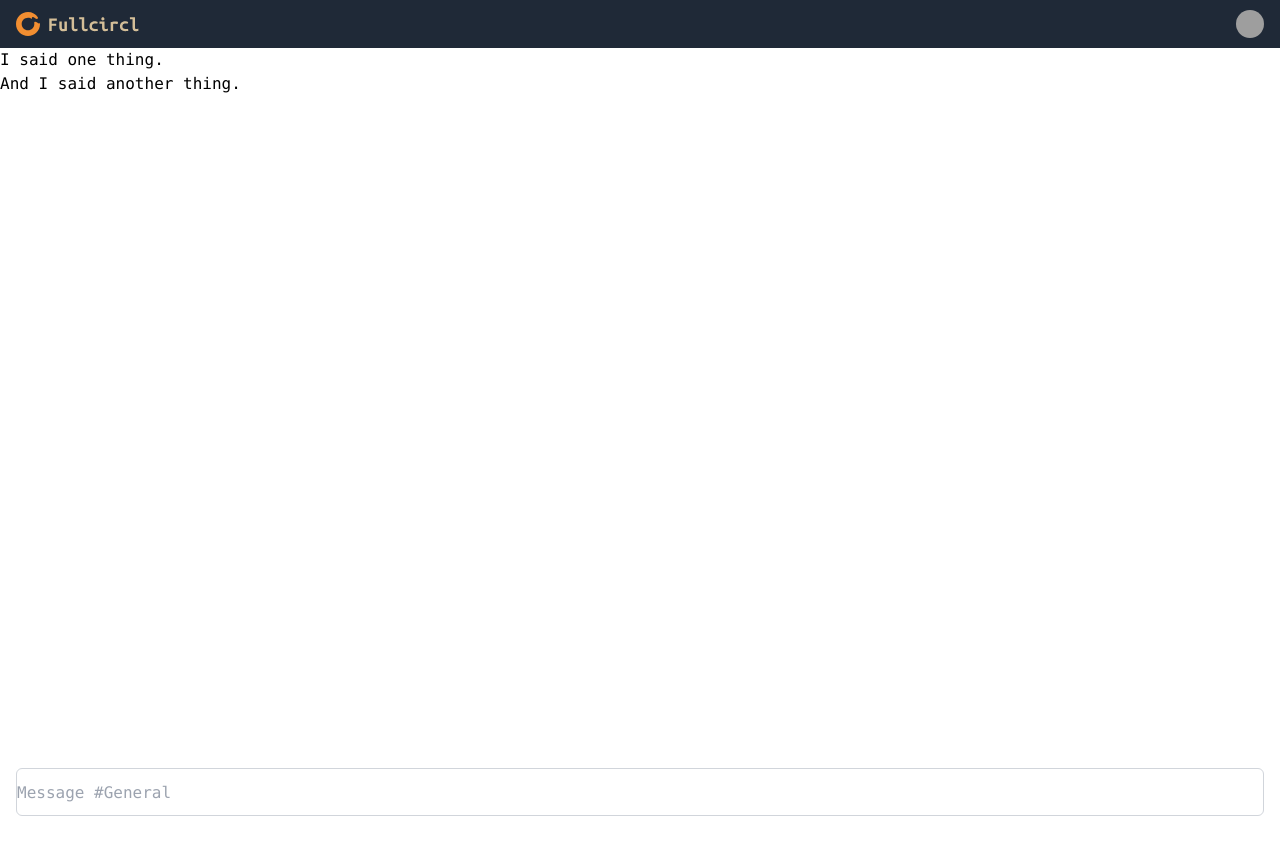
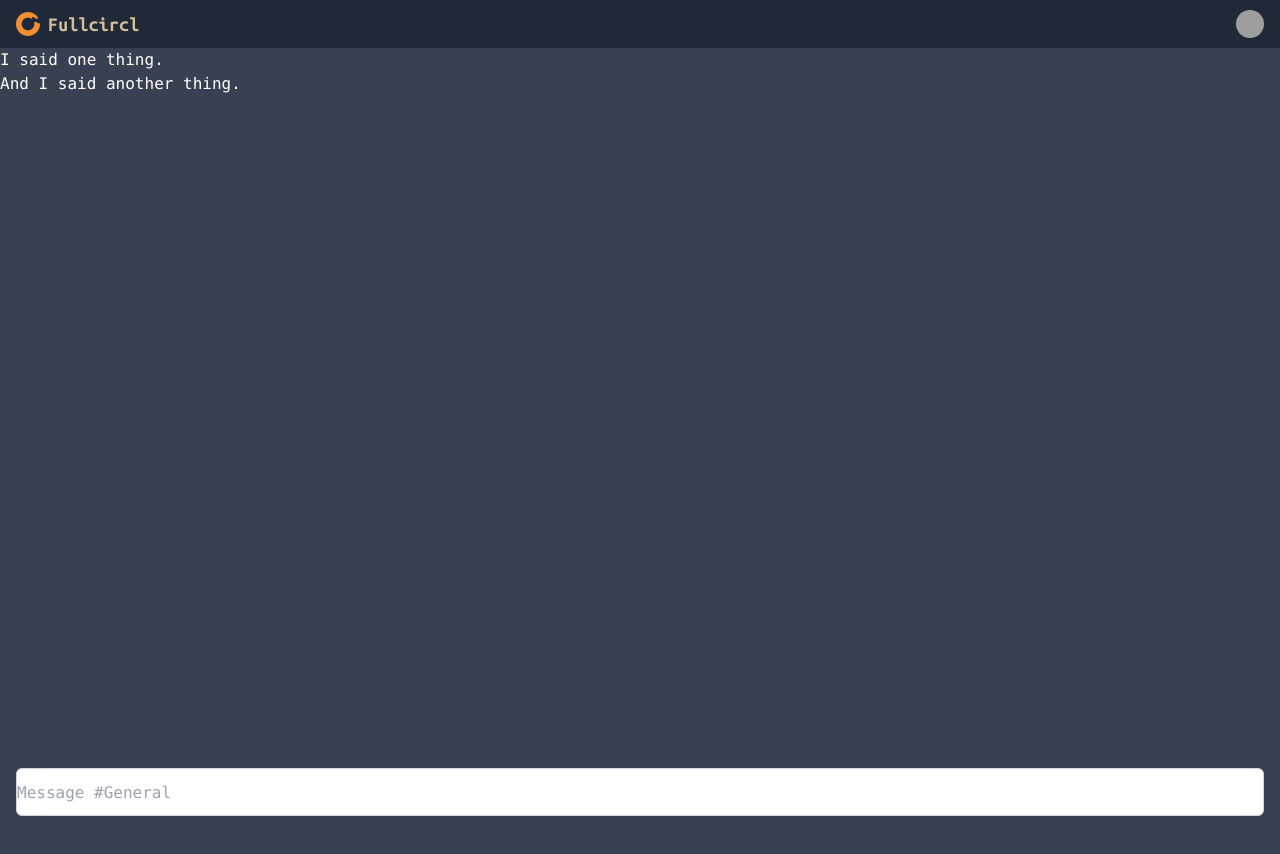
Before and after one commit to fullcircl/fullcircl-app, a Svelte app in the folder src/fullcircl-client/client-app/: page / in a window 1280 px wide. Shown: the top 854 px of the page. Built offline with nearby package versions, Linux system fonts and the light colour scheme; grey boxes are pictures that could not be loaded; a web font is replaced by a local one.

Commit message:
Made dark mode default

```diff
--- a/src/fullcircl-client/client-app/public/index.html
+++ b/src/fullcircl-client/client-app/public/index.html
@@ -1,5 +1,5 @@
 <!DOCTYPE html>
-<html lang="en">
+<html lang="en" class="dark">
 <head>
 	<meta charset='utf-8'>
 	<meta name='viewport' content='width=device-width,initial-scale=1'>
--- a/src/fullcircl-client/client-app/src/App.svelte
+++ b/src/fullcircl-client/client-app/src/App.svelte
@@ -6,7 +6,7 @@ import Message from "./Message.svelte";
 </script>
 
 <Tailwindcss />
-<main class="font-mono">
+<main class="font-mono dark:bg-gray-700 dark:text-white">
 	<Navbar />
 	<Message />
 	<InputBar />
```
